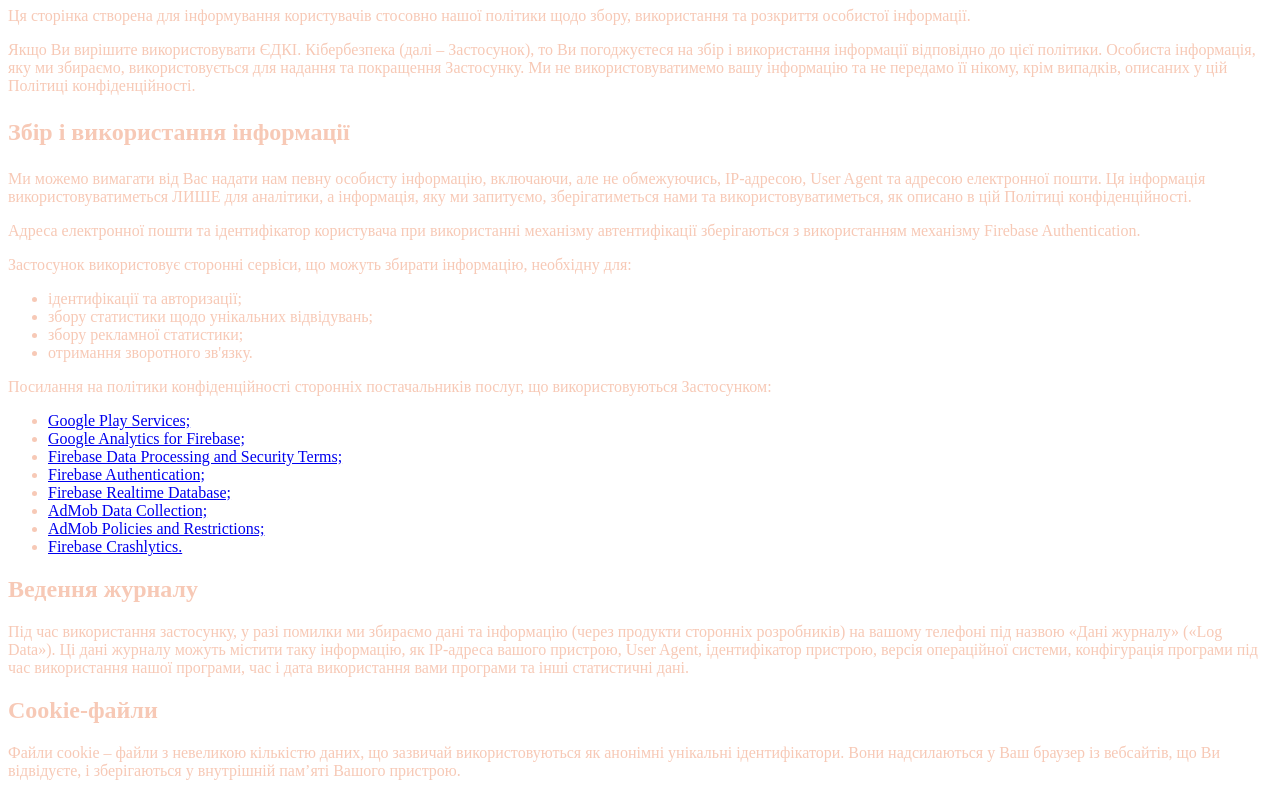
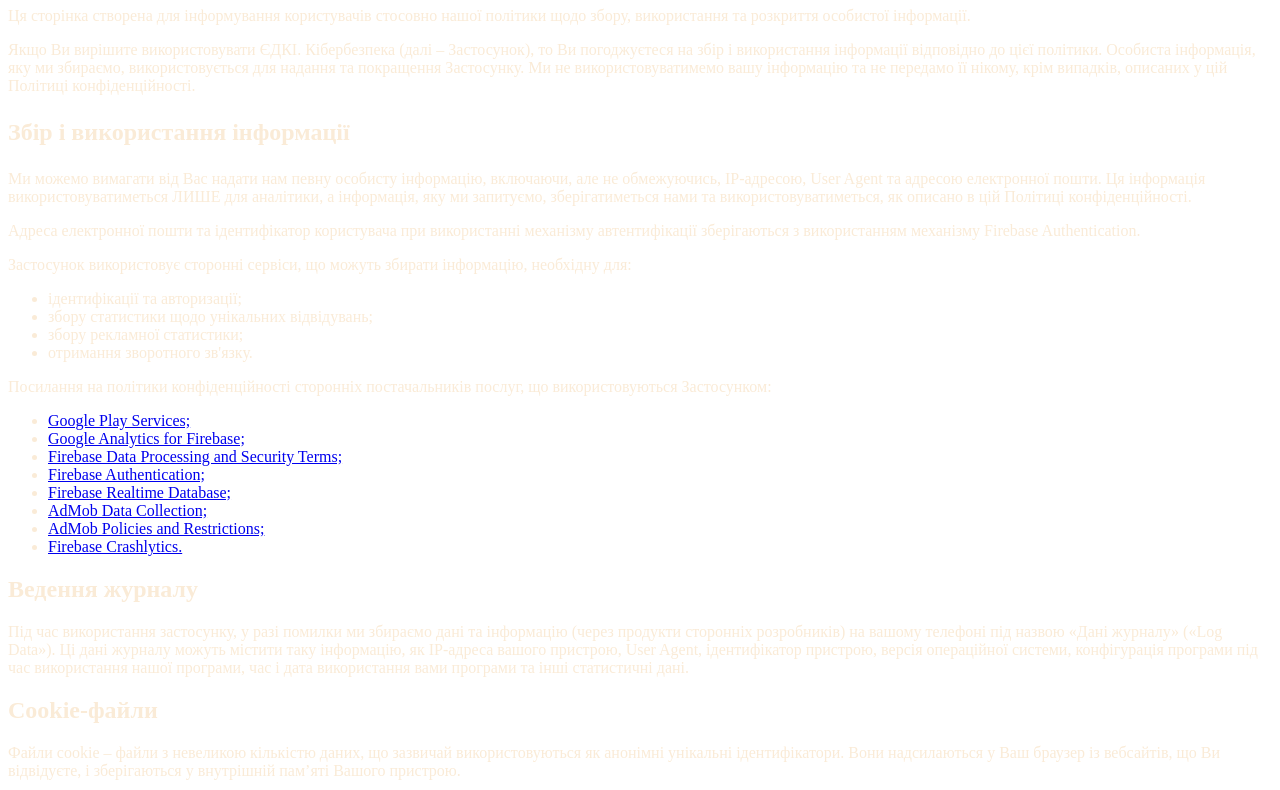
Before and after one commit to ArchExalt/edki-cybersecurity-android, a plain HTML site: page index.html in a window 1280 px wide. Shown: the part 73-863 px from the top of the page. Drawn offline with Linux system fonts and the light colour scheme.

Commit message:
Update index.html

```diff
--- a/index.html
+++ b/index.html
@@ -3,7 +3,7 @@
 <head>
 <title>Політика конфіденційності</title>
 <style>
-html { color-scheme: light dark; color:#F7C9B6; }
+html { color-scheme: light dark; color: AntiqueWhite; }
 font-family: Georgia, serif; }
 </style>
 </head>
```
